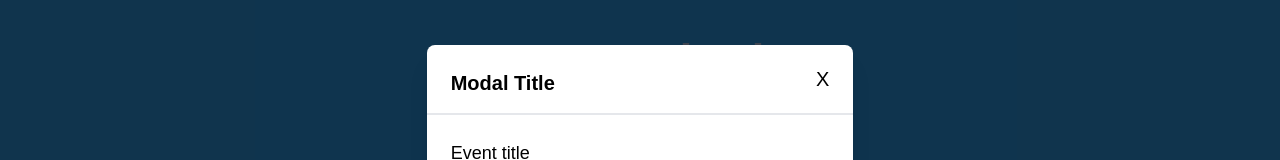
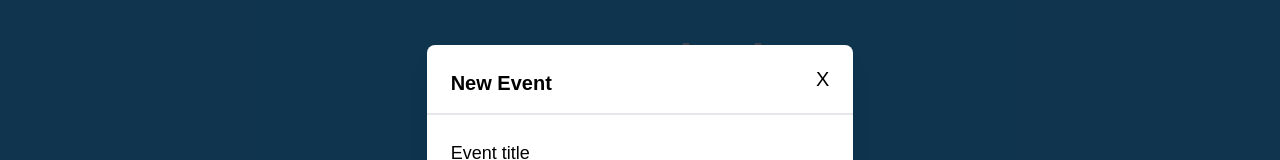
Before and after one commit to AmaduKamara/event-list, a React (Create React App) app: page / in a window 1280 px wide. Both pictures are taken after a click on the button "Add Event". Shown: the top 160 px of the page. Built offline with nearby package versions, Linux system fonts and the light colour scheme.

Commit message:
Edit modal header title

```diff
--- a/src/components/Modal.jsx
+++ b/src/components/Modal.jsx
@@ -32,7 +32,7 @@ export default function Modal({ handleCloseModal, addEvent }) {
       ></div>
       <div className="py-6 inline-block align-bottom bg-white rounded-lg text-left overflow-hidden shadow-xl transform transition-all sm:my-8 sm:align-middle w-1/3">
         <div className="border-b-2 pb-4 px-6">
-          <h2 className="text-xl font-semibold">Modal Title</h2>
+          <h2 className="text-xl font-semibold">New Event</h2>
           <button
             className="absolute top-5 right-6 text-xl hover:text-red-300"
             onClick={handleCloseModal}
```
